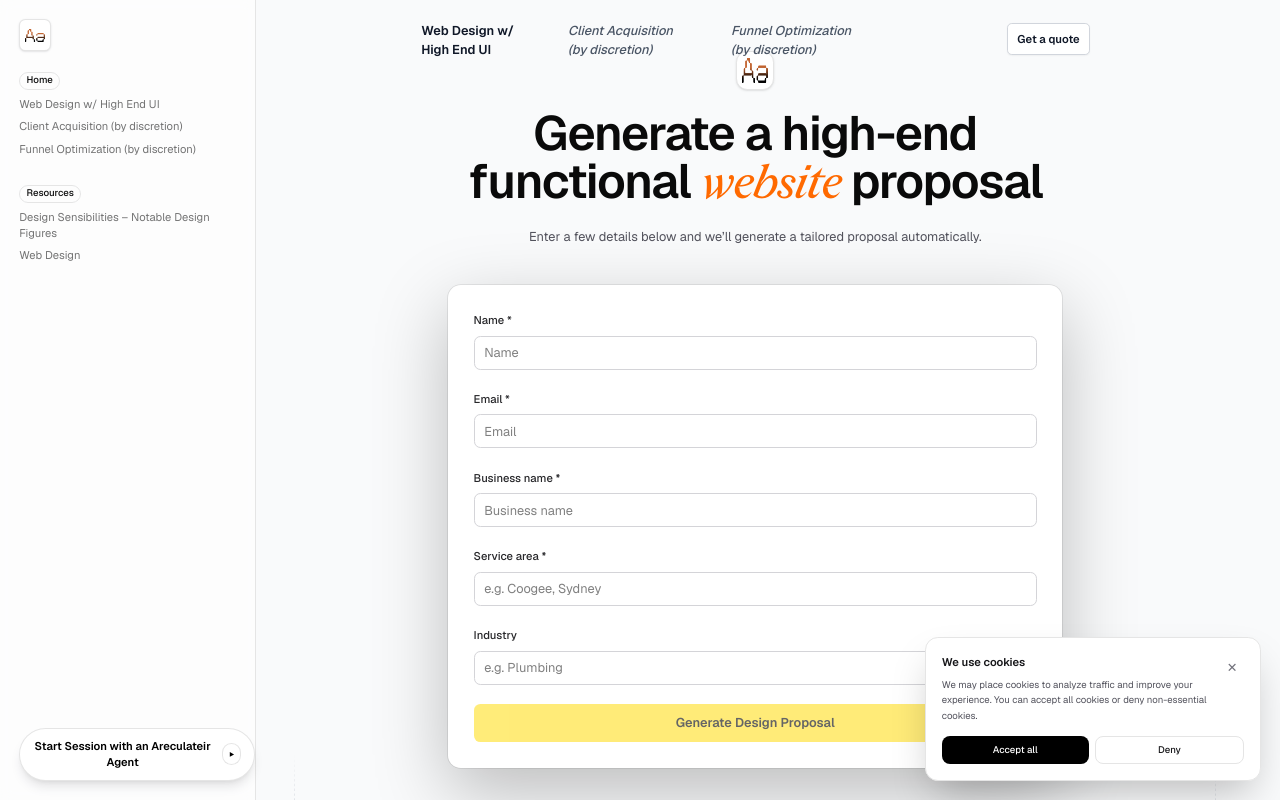
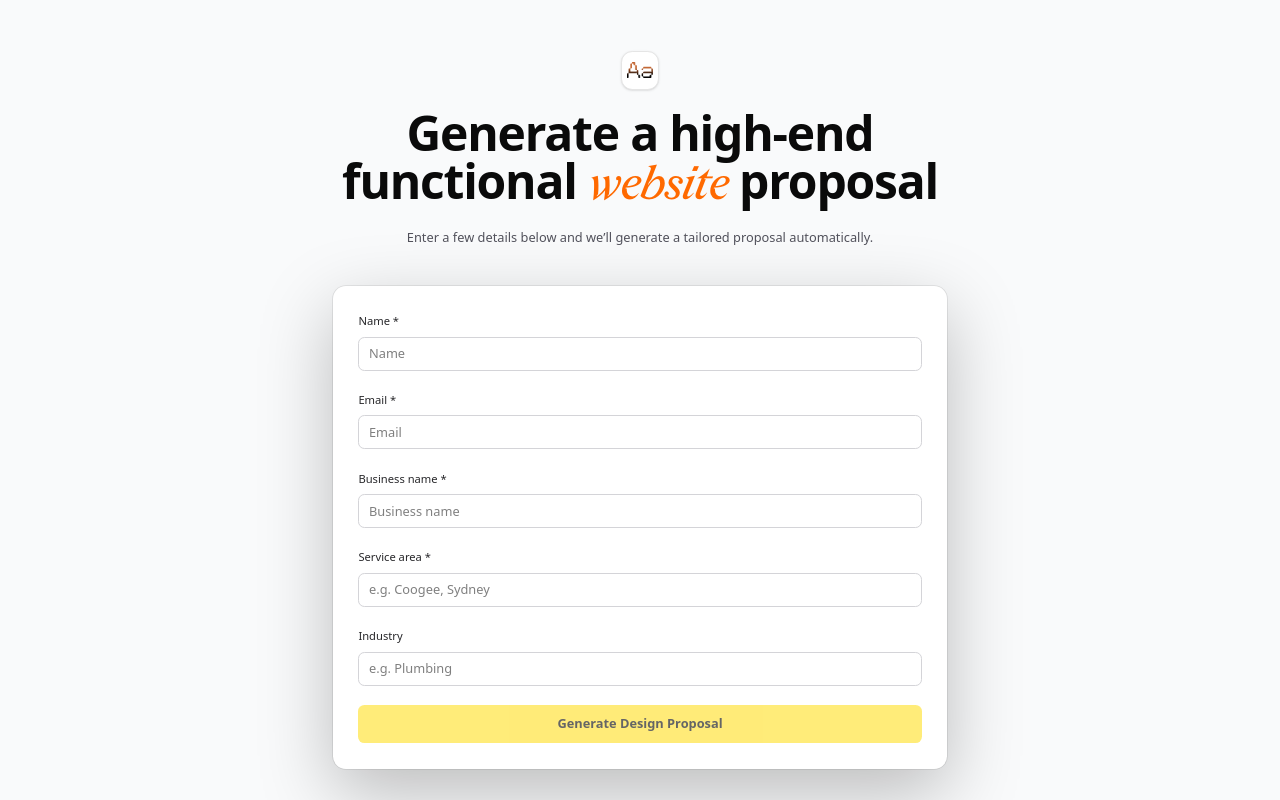
Before and after one commit to telluricaquarian/aclr77, a Next.js app: page /proposal in a window 1280 px wide. Shown: the top 800 px of the page. Built offline with nearby package versions, Linux system fonts and the light colour scheme; no server answers.

Commit message:
Fix proposal page layout isolation and hero/logo alignment

```diff
--- a/src/app/(main)/layout.tsx
+++ b/src/app/(main)/layout.tsx
@@ -1,36 +1,25 @@
-// src/app/(main)/layout.tsx
-import { StickyVoiceAgent } from "@/components/StickyVoiceAgent";
+import { StickyVoiceAgent } from "@/components/StickyVoiceAgent"; // or StickyVoiceCta
 import { CookieConsent } from "@/components/ui/CookieConsent";
 import Footer from "@/components/ui/Footer";
 import { NavBar } from "@/components/ui/Navbar";
 import { Sidebar } from "@/components/ui/Sidebar";
 
-export default function MainLayout({
-    children,
-}: {
-    children: React.ReactNode;
-}) {
+export default function MainLayout({ children }: { children: React.ReactNode }) {
     return (
-        <>
-            {/* Desktop sidebar only */}
-            <Sidebar />
+        <div className="min-h-screen">
+            <div className="flex min-h-screen">
+                <Sidebar />
 
-            <div className="min-h-screen lg:pl-72">
-                {/* Desktop-only navbar */}
-                <div className="hidden lg:block">
+                {/* Main column */}
+                <div className="min-w-0 flex-1 pl-64">
                     <NavBar />
+                    {children}
+                    <Footer />
                 </div>
-
-                {children}
-                <Footer />
             </div>
 
             <CookieConsent />
-
-            {/* Mobile-only voice CTA */}
-            <div className="lg:hidden">
-                <StickyVoiceAgent />
-            </div>
-        </>
+            <StickyVoiceAgent />
+        </div>
     );
 }
--- a/src/app/layout.tsx
+++ b/src/app/layout.tsx
@@ -3,15 +3,7 @@ import type { Metadata } from "next";
 import localFont from "next/font/local";
 import "./globals.css";
 
-import Footer from "@/components/ui/Footer";
-import { NavBar } from "@/components/ui/Navbar";
 import { siteConfig } from "./siteConfig";
-
-import { CookieConsent } from "@/components/ui/CookieConsent";
-import { Sidebar } from "@/components/ui/Sidebar";
-
-// ✅ Voice agent wrapper
-import { StickyVoiceAgent } from "@/components/StickyVoiceAgent";
 
 const redaction = localFont({
   src: "../../public/fonts/Redaction-Italic.otf",
@@ -20,12 +12,9 @@ const redaction = localFont({
 });
 
 export const metadata: Metadata = {
-  metadataBase: new URL("https://yoururl.com"),
+  metadataBase: new URL(siteConfig.url),
   title: siteConfig.name,
   description: siteConfig.description,
-  keywords: ["Marketing", "Database", "Software"],
-  authors: [{ name: "yourname", url: "" }],
-  creator: "Founded by Llewellyn",
   openGraph: {
     type: "website",
     locale: "en_US",
@@ -34,13 +23,6 @@ export const metadata: Metadata = {
     description: siteConfig.description,
     siteName: siteConfig.name,
   },
-  twitter: {
-    card: "summary_large_image",
-    title: siteConfig.name,
-    description: siteConfig.description,
-    creator: "@yourname",
-  },
-  icons: { icon: "/favicon.ico" },
 };
 
 export default function RootLayout({
@@ -49,29 +31,9 @@ export default function RootLayout({
   children: React.ReactNode;
 }) {
   return (
-    <html lang="en" className={redaction.variable} suppressHydrationWarning>
-      <body
-        className={`${GeistSans.className} min-h-screen overflow-x-hidden scroll-auto bg-gray-50 antialiased selection:bg-orange-100 selection:text-orange-600`}
-      >
-        {/* Desktop sidebar only (already hidden on mobile inside Sidebar.tsx) */}
-        <Sidebar />
-
-        <div className="min-h-screen lg:pl-72">
-          {/* ✅ Hide NavBar on mobile, show on desktop */}
-          <div className="hidden lg:block">
-            <NavBar />
-          </div>
-
-          {children}
-          <Footer />
-        </div>
-
-        <CookieConsent />
-
-        {/* ✅ Mobile-only voice CTA so desktop doesn't duplicate with Sidebar-mounted CTA */}
-        <div className="lg:hidden">
-          <StickyVoiceAgent />
-        </div>
+    <html lang="en">
+      <body className={`${GeistSans.variable} ${redaction.variable}`}>
+        {children}
       </body>
     </html>
   );
--- a/src/app/proposal/page.tsx
+++ b/src/app/proposal/page.tsx
@@ -14,7 +14,7 @@ export default function ProposalPage() {
                         alt="Areculateir logo"
                         width={32}
                         height={32}
-                        className="h-8 w-8 select-none"
+                        className="h-8 w-8 object-contain select-none"
                         priority
                     />
                 </div>
```
